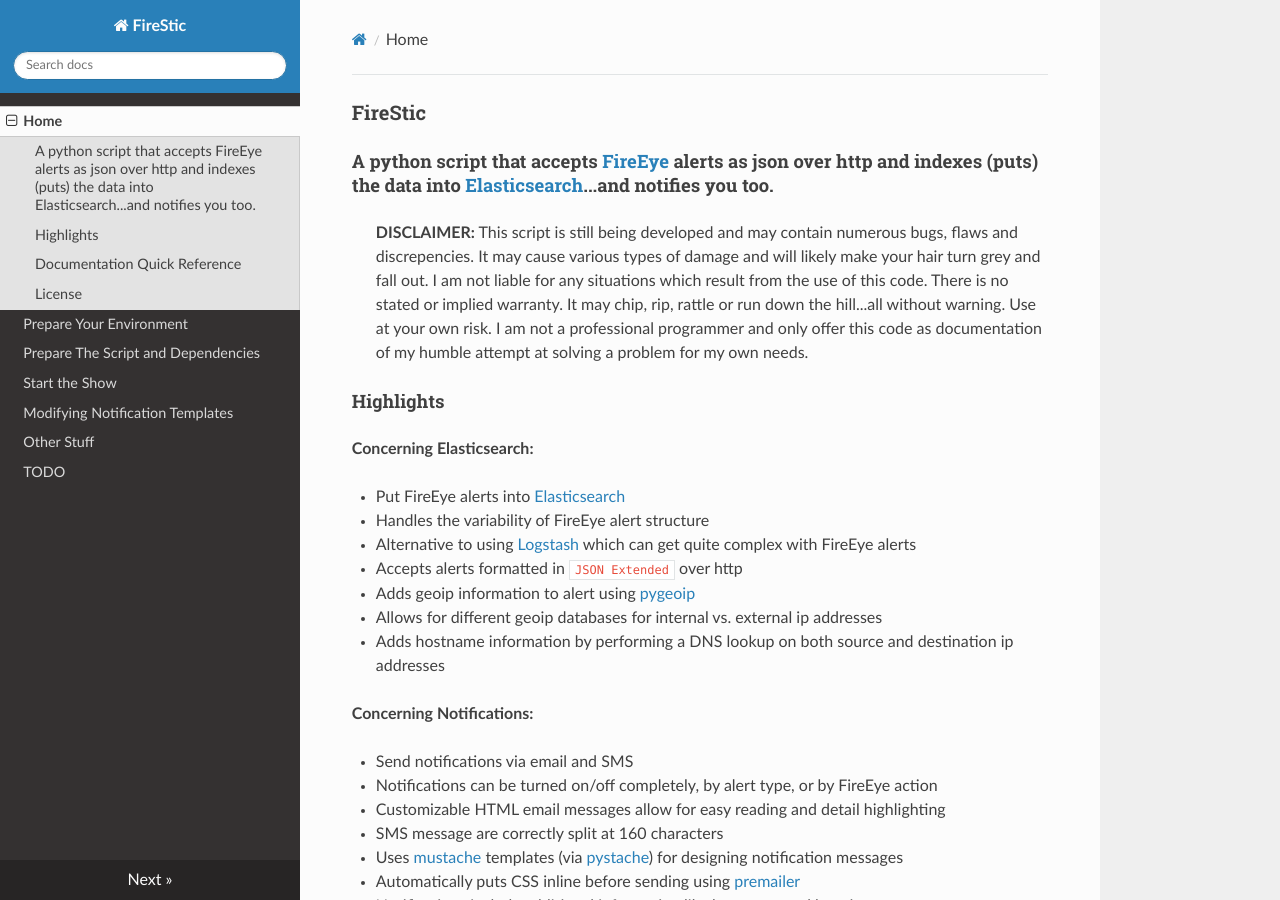
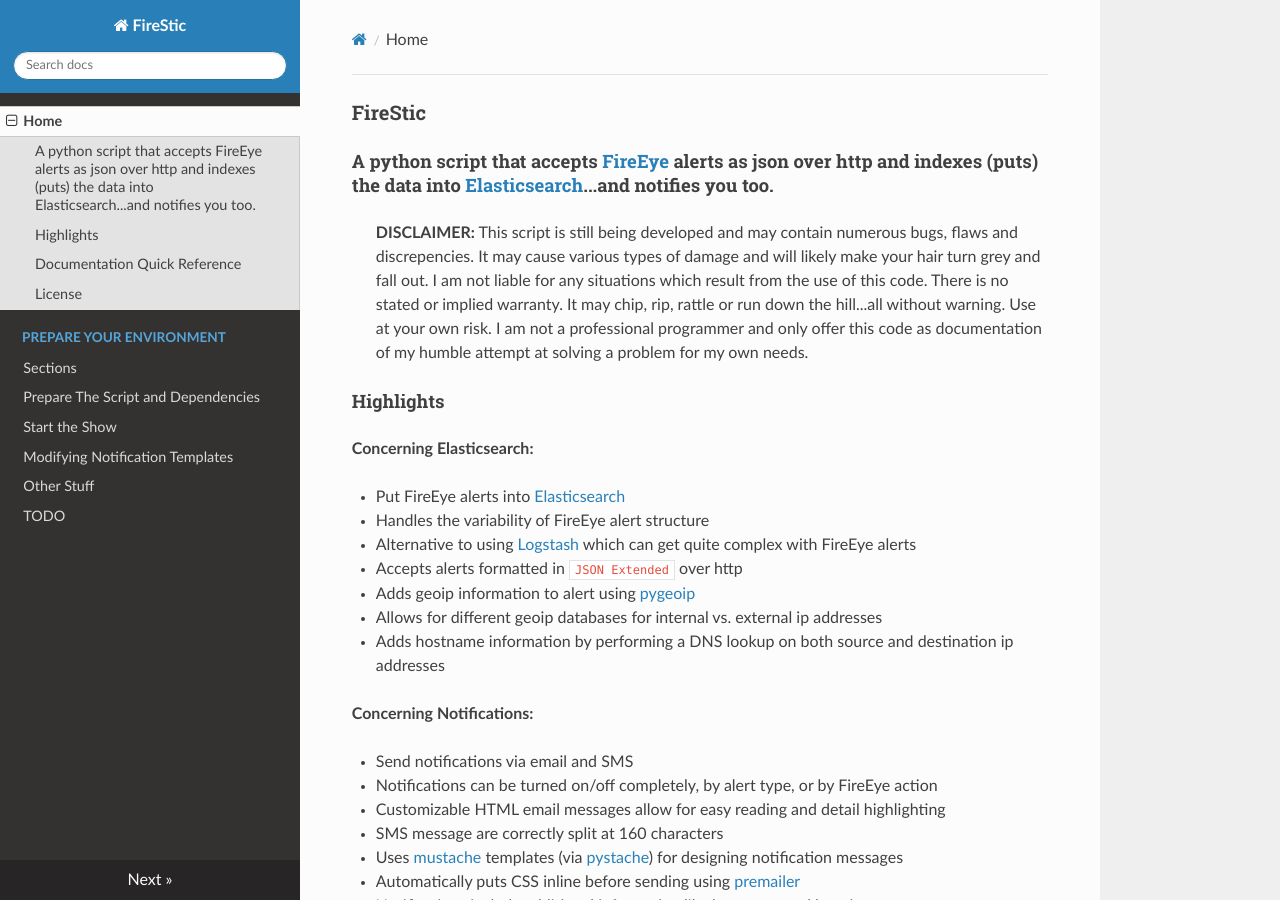
Before and after one commit to spcampbell/FireStic, an MkDocs documentation site: the page built from docs/index.md, in a window 1280 px wide and 900 px high. Built offline with MkDocs 1.6.1, drawn with Linux system fonts in a browser that asks for light colours; nearby versions of some CDN libraries; old or Windows-style settings are respelled for this version of MkDocs.

Commit message:
Update mkdocs.yml

```diff
--- a/mkdocs.yml
+++ b/mkdocs.yml
@@ -1,7 +1,7 @@
 site_name: FireStic
 pages:
 - [index.md, Home]
-- [prepenv.md, Prepare Your Environment, ]
+- [prepenv.md, Prepare Your Environment, Sections]
 - [prepscript.md, Prepare The Script and Dependencies]
 - [start.md, Start the Show]
 - [templates.md, Modifying Notification Templates]
```
